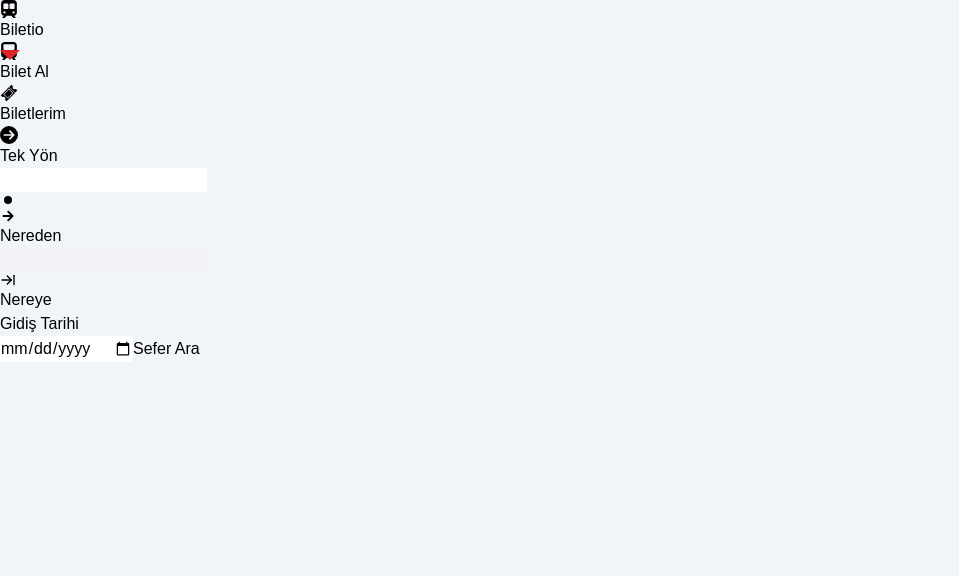
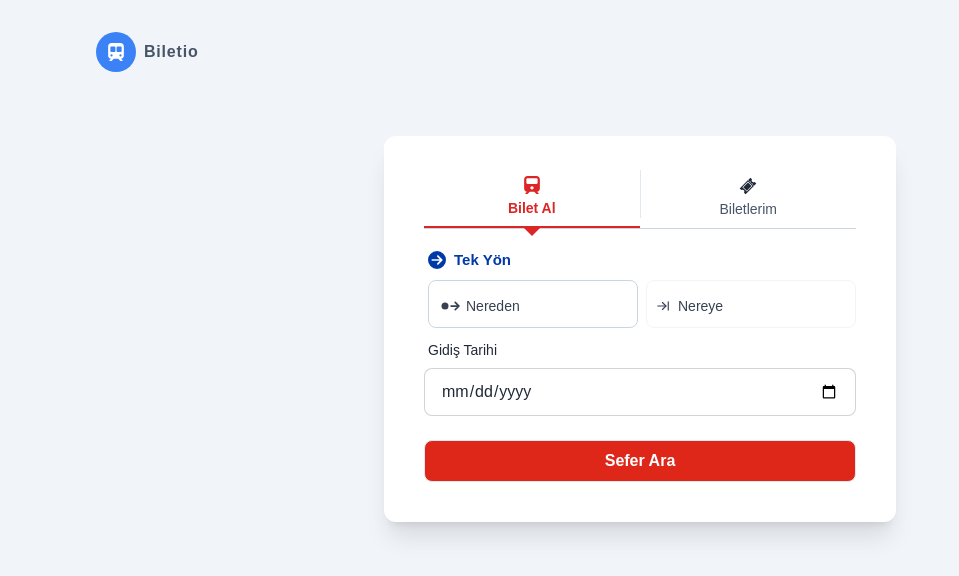
Before and after one commit to musayar9/ticket-tracer-app, a Next.js app: page / in a window 1280 px wide. Shown: the top 576 px of the page, without its empty margins (0-959 px from the left). Built offline with nearby package versions, Linux system fonts and the light colour scheme; no server answers.

Commit message:
configured tailwind

```diff
--- a/package.json
+++ b/package.json
@@ -28,6 +28,7 @@
     "eslint-config-next": "14.2.18",
     "postcss": "^8.4.49",
     "tailwindcss": "^3.4.16",
-    "typescript": "^5"
+    "typescript": "^5",
+    "autoprefixer": "^10.4.20"
   }
 }
--- a/tailwind.config.js
+++ b/tailwind.config.js
@@ -1,8 +1,19 @@
 /** @type {import('tailwindcss').Config} */
 module.exports = {
-  content: [],
+  content: [
+    "./pages/**/*.{js,ts,jsx,tsx,mdx}",
+    "./src/components/**/*.{js,ts,jsx,tsx,mdx}",
+    "./src/app/**/*.{js,ts,jsx,tsx,mdx}",
+  ],
   theme: {
-    extend: {},
+    extend: {
+      boxShadow: {
+        "3xl": "0 10px 24px 0 rgba(68, 60, 98, 0.22)",
+      },
+    },
   },
-  plugins: [],
-}
+  daisyui: {
+    themes: ["light"],
+  },
+  plugins: [require("daisyui")],
+};
```
